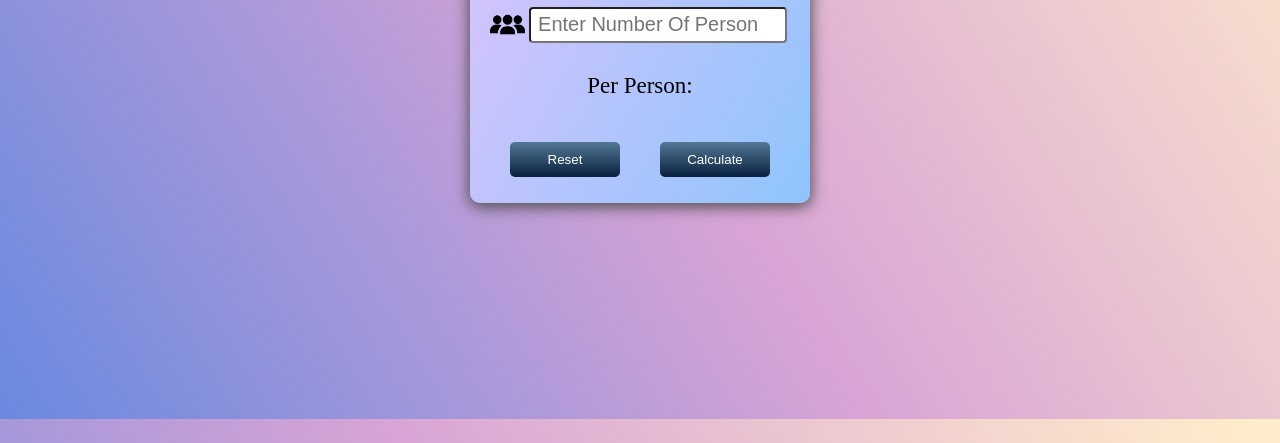
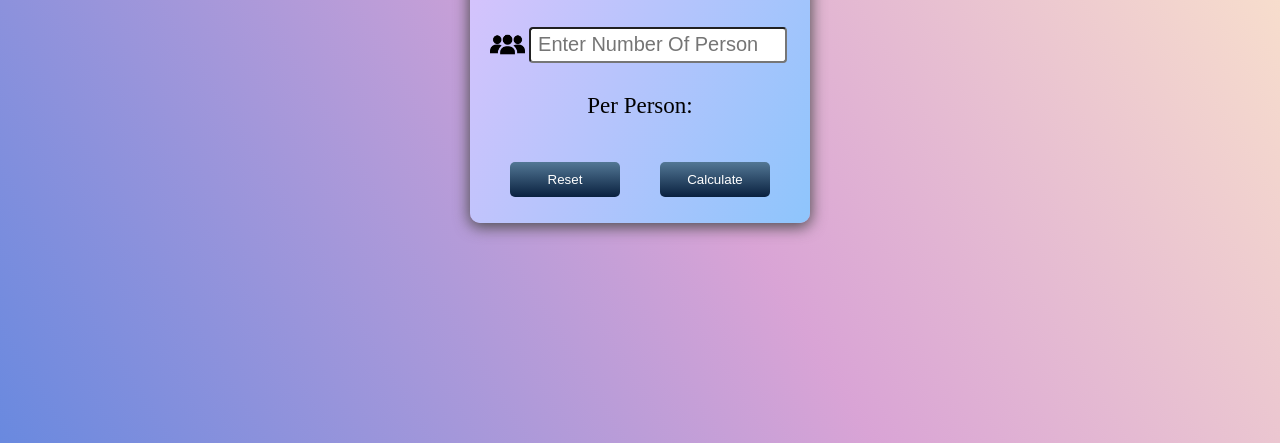
Before and after one commit to lakshmankolpe/Bill-splitter-calculator, a plain HTML site: page index.html in a window 1280 px wide. Shown: the part 357-800 px from the top of the page. Drawn offline with Linux system fonts and the light colour scheme.

Commit message:
container added

```diff
--- a/index.html
+++ b/index.html
@@ -8,17 +8,20 @@
     <style>
         body {
             background-image: linear-gradient(58.2deg, rgba(40, 91, 212, 0.73) -3%, rgba(171, 53, 163, 0.45) 49.3%, rgba(255, 204, 112, 0.37) 97.7%);
-            min-height: 72vh;
+            min-height: 100vh;
             margin: 0px;
             padding: 0px;
+            display: flex;
+            align-items: center;
         }
 
         .container {
             background-image: linear-gradient(120deg, #e0c3fc 0%, #8ec5fc 100%);
             height: 320px;
             width: 300px;
-            margin: 200px auto;
             padding: 20px;
+            margin-left: auto;
+            margin-right: auto;
             border-radius: 10px;
             box-shadow: 0px 3px 15px 1px #4d4d4d;
         }
```
